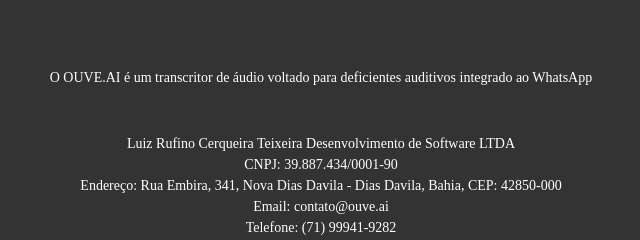
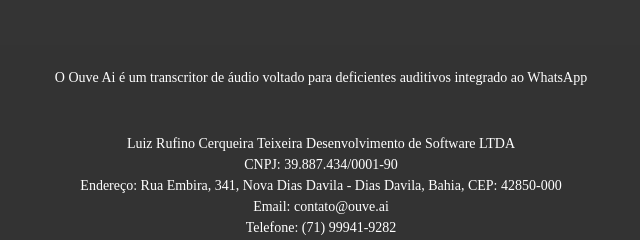
Before and after one commit to luiz-ouroboros/site, a plain HTML site: page index.html in a window 1280 px wide. Shown: the part 539-779 px from the top of the page, 347-987 px from the left. Drawn offline with Linux system fonts and the light colour scheme.

Commit message:
Update index.html

```diff
--- a/index.html
+++ b/index.html
@@ -45,7 +45,7 @@
     </div>
     <!-- Rodapé com as informações da empresa -->
     <footer>
-      <p class="description">O OUVE.AI é um transcritor de áudio voltado para deficientes auditivos integrado ao WhatsApp</p>
+      <p class="description">O Ouve Ai é um transcritor de áudio voltado para deficientes auditivos integrado ao WhatsApp</p>
       <p>Luiz Rufino Cerqueira Teixeira Desenvolvimento de Software LTDA</p>
       <p>CNPJ: 39.887.434/0001-90</p>
       <p>Endereço: Rua Embira, 341, Nova Dias Davila - Dias Davila, Bahia, CEP: 42850-000</p>
```
